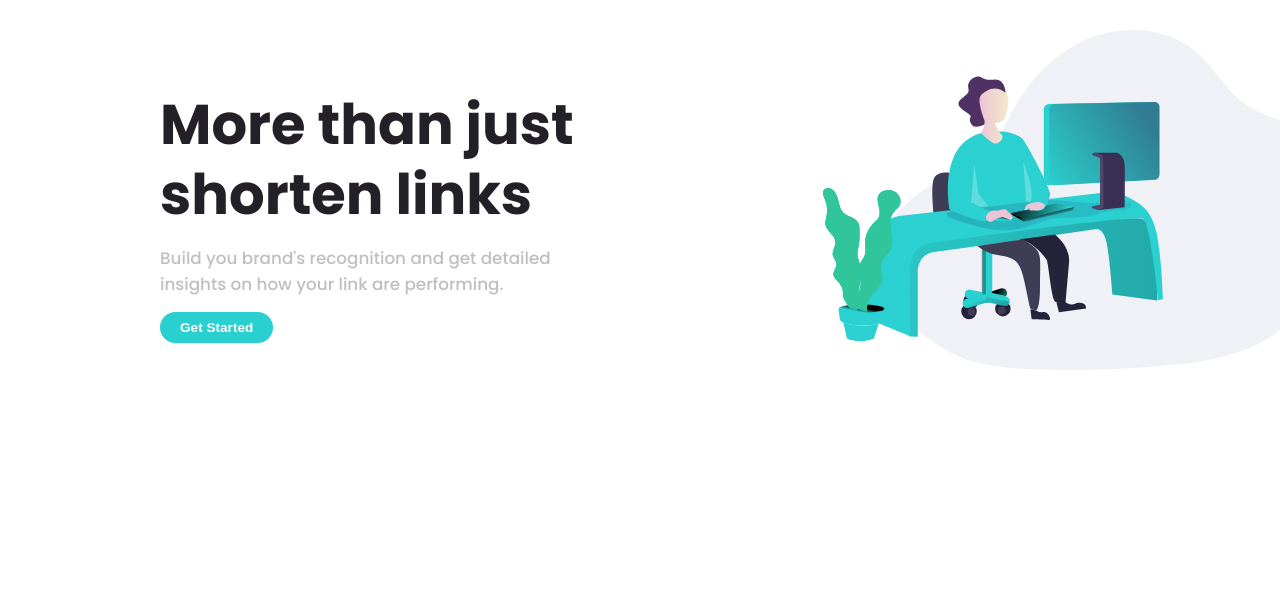
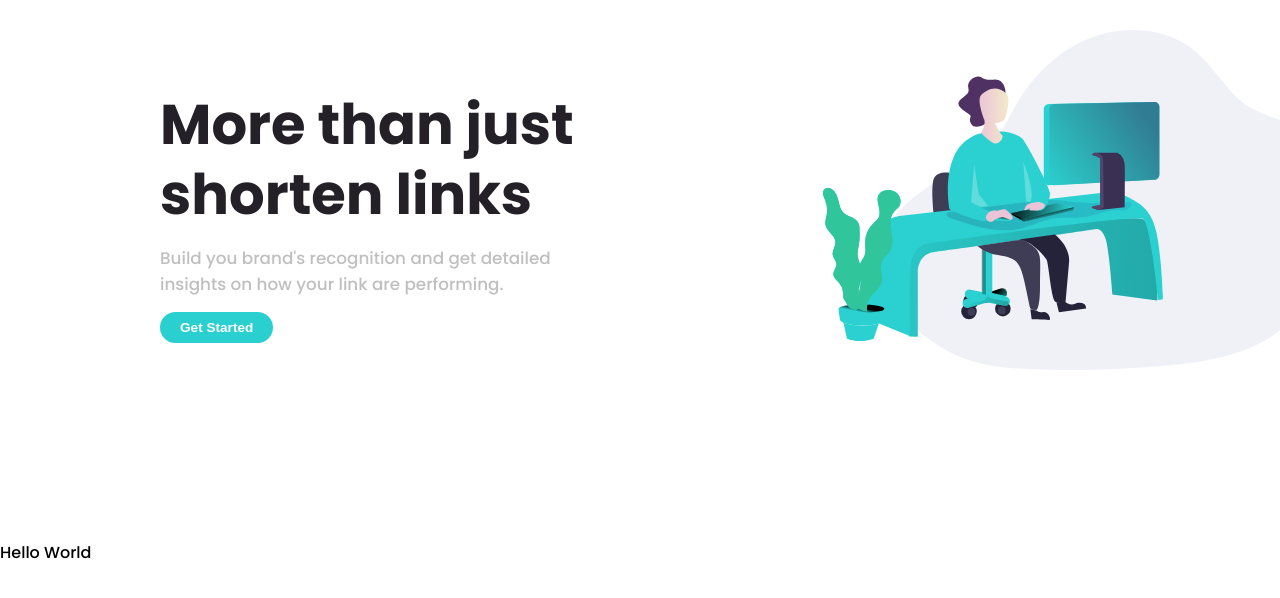
Before and after one commit to khalatevarun/Shortly, a React (Create React App) app: page / in a window 1280 px wide. Shown: the top 598 px of the page. Built offline with nearby package versions, Linux system fonts and the light colour scheme.

Commit message:
add starter files

```diff
--- a/src/App.js
+++ b/src/App.js
@@ -1,5 +1,6 @@
 import { ThemeProvider, withTheme } from 'styled-components';
 import Hero from './components/Hero/Hero';
+import MainInfo from './components/MainInfo/MainInfo';
 
 import * as theme from './global-components/theme';
 
@@ -7,6 +8,7 @@ const App = () => {
   return (
     <ThemeProvider theme={theme}>
       <Hero theme={theme} />
+      <MainInfo theme={theme} />
     </ThemeProvider>
   );
 };
--- /dev/null
+++ b/src/components/MainInfo/MainInfo.js
@@ -0,0 +1,6 @@
+import { withTheme } from 'styled-components';
+
+const MainInfo = (props) => {
+  return <div>Hello World</div>;
+};
+export default withTheme(MainInfo);
```
